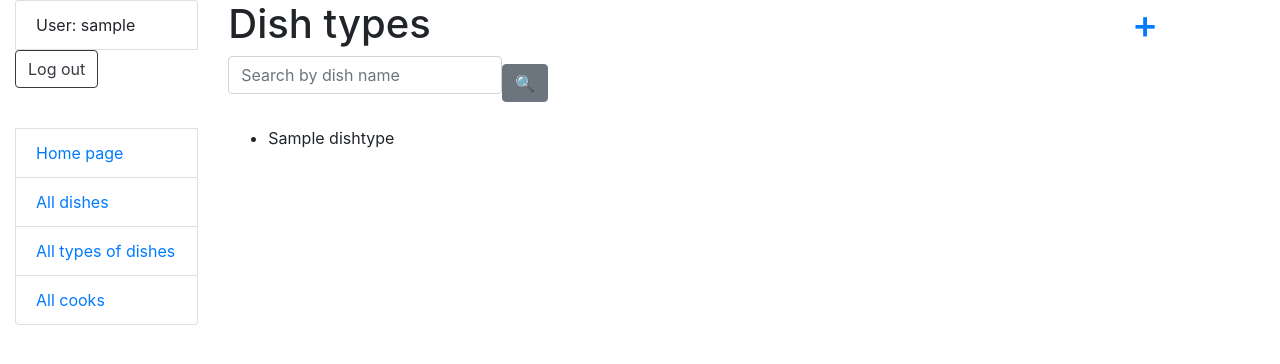
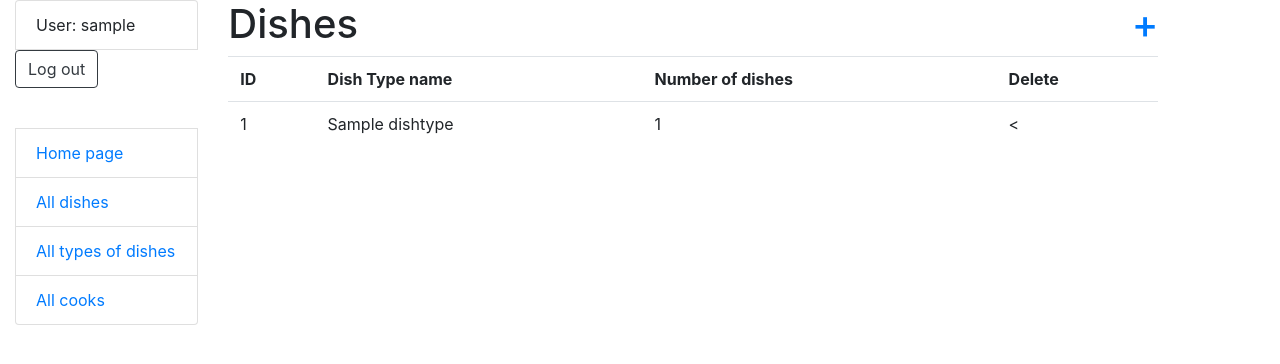
Before and after one commit to AndriiFn/restaurant-kitchen-service, a Django app: page /dish-types/ in a window 1280 px wide. Shown: the top 364 px of the page. Run offline with Django 5.2, Linux system fonts and the light colour scheme; a user stored in the database is signed in; tables that the repository leaves empty hold one stand-in row (values such as "Sample post"); some libraries are stand-ins or nearby versions.

Commit message:
add dish-type create & delete to urls.py & implement corresponding views

```diff
--- a/kitchen_services/urls.py
+++ b/kitchen_services/urls.py
@@ -8,10 +8,11 @@ from kitchen_services.views import (
     DishDeleteView,
     DishTypeListView,
     DishTypeCreateView,
+    DishTypeDeleteView,
     CookListView,
     CookDetailView,
-    CooksCreateView,
-    CooksDeleteView,
+    CookCreateView,
+    CookDeleteView,
 )
 
 
@@ -24,10 +25,11 @@ urlpatterns = [
     path("dishes/<int:pk>/delete/", DishDeleteView.as_view(), name="dish-delete"),
     path("dish-types/", DishTypeListView.as_view(), name="dish-type-list"),
     path("dish-types/create/", DishTypeCreateView.as_view(), name="dish-type-create"),
+    path("dish-types/<int:pk>/delete/", DishTypeDeleteView.as_view(), name="dish-type-delete"),
     path("cooks/", CookListView.as_view(), name="cook-list"),
     path("cooks/<int:pk>/", CookDetailView.as_view(), name="cook-detail"),
-    path("cooks/create/", CooksCreateView.as_view(), name="cook-create"),
-    path("cooks/<int:pk>/delete/", CooksDeleteView.as_view(), name="cook-delete"),
+    path("cooks/create/", CookCreateView.as_view(), name="cook-create"),
+    path("cooks/<int:pk>/delete/", CookDeleteView.as_view(), name="cook-delete"),
 ]
 
 app_name = "kitchen_services"
--- a/kitchen_services/views.py
+++ b/kitchen_services/views.py
@@ -101,6 +101,13 @@ class DishTypeCreateView(LoginRequiredMixin, generic.CreateView):
     template_name = "kitchen_services/dish_type_form.html"
 
 
+class DishTypeDeleteView(LoginRequiredMixin, generic.DeleteView):
+    model = DishType
+    success_url = reverse_lazy("kitchen_services:dish-type-list")
+    template_name = "kitchen_services/dish_type_confirm_delete.html"
+    context_object_name = "dish_type"
+
+
 class CookListView(LoginRequiredMixin, generic.ListView):
     model = Cook
     paginate_by = 5
@@ -127,12 +134,12 @@ class CookDetailView(LoginRequiredMixin, generic.DetailView):
     queryset = Cook.objects.prefetch_related("cooked_dishes")
 
 
-class CooksCreateView(LoginRequiredMixin, generic.CreateView):
+class CookCreateView(LoginRequiredMixin, generic.CreateView):
     model = Cook
     form_class = CookCreationForm
     success_url = reverse_lazy("kitchen_services:cook-list")
 
 
-class CooksDeleteView(LoginRequiredMixin, generic.DeleteView):
+class CookDeleteView(LoginRequiredMixin, generic.DeleteView):
     model = Cook
     success_url = reverse_lazy("kitchen_services:cook-list")
--- a/templates/kitchen_services/dish_type_list.html
+++ b/templates/kitchen_services/dish_type_list.html
@@ -2,18 +2,25 @@
 {% load crispy_forms_filters %}
 
 {% block content %}
-  <h1>Dish types<a style="float: right" href="{% url 'kitchen_services:dish-type-create' %}">+</a></h1>
-    <form method="get" action="" class="form-inline">
-    {{ search_form|crispy }}
-    <input type="submit" value="🔍" class="btn btn-secondary" >
-  </form>
-  <ul>
-    {% if dish_type_list %}
-      {% for dish_type in dish_type_list %}
-        <li>{{ dish_type.name }}</li>
-      {% endfor %}
-    {% else %}
-      <p>Oops! It looks like there are no dish types available at the moment :(</p>
-    {% endif %}
-  </ul>
+  <h1>Dishes <a style="float: right" href="{% url 'kitchen_services:dish-type-create' %}">+</a></h1>
+  {% if not dish_type_list %}
+    <p>There are unfortunately no dish types :(</p>
+  {% else %}
+    <table class="table">
+      <tr>
+        <th>ID</th>
+        <th>Dish Type name</th>
+        <th>Number of dishes</th>
+        <th>Delete</th>
+      </tr>
+        {% for dish_type in dish_type_list %}
+          <tr>
+            <td>{{ dish_type.id }}</td>
+            <td>{{ dish_type.name}}</td>
+            <td>{{ dish_type.dishes.all.count }}</td>
+            <td><</td>
+          </tr>
+        {% endfor %}
+    </table>
+  {% endif %}
 {% endblock %}
```
